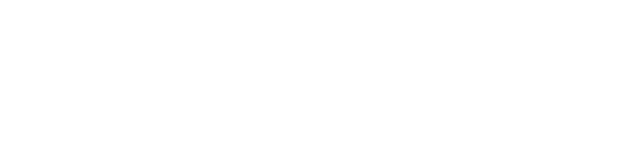
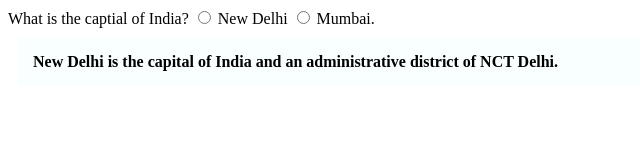
Before and after one commit to acciojob/trivia-VishalRpR, a website: page main.html in a window 1280 px wide. Shown: the whole page, without its empty margins (0-640 px from the left). Drawn offline with Linux system fonts and the light colour scheme.

Commit message:
created a submission

```diff
--- a/main.html
+++ b/main.html
@@ -8,6 +8,19 @@
 
 <body>
 	<!-- the entire body must be written by student -->
+	<div>
+		What is the captial of India?
+		<input type="radio">
+	    New Delhi
+	    </input>
+		<input type="radio">
+		Mumbai.
+		</input>
+	</div>
+
+	<blockquote style="max-width:600px; margin:10px; padding:15px; border-left:8px; background-color:#f8fffe; font-weight:bold" cite="https://en.wikipedia.org/wiki/New_Delhi">
+		New Delhi is the capital of India and an administrative district of NCT Delhi.
+	</blockquote>
     <script type="text/javascript" src="./script.js">
 </script>
 
```
